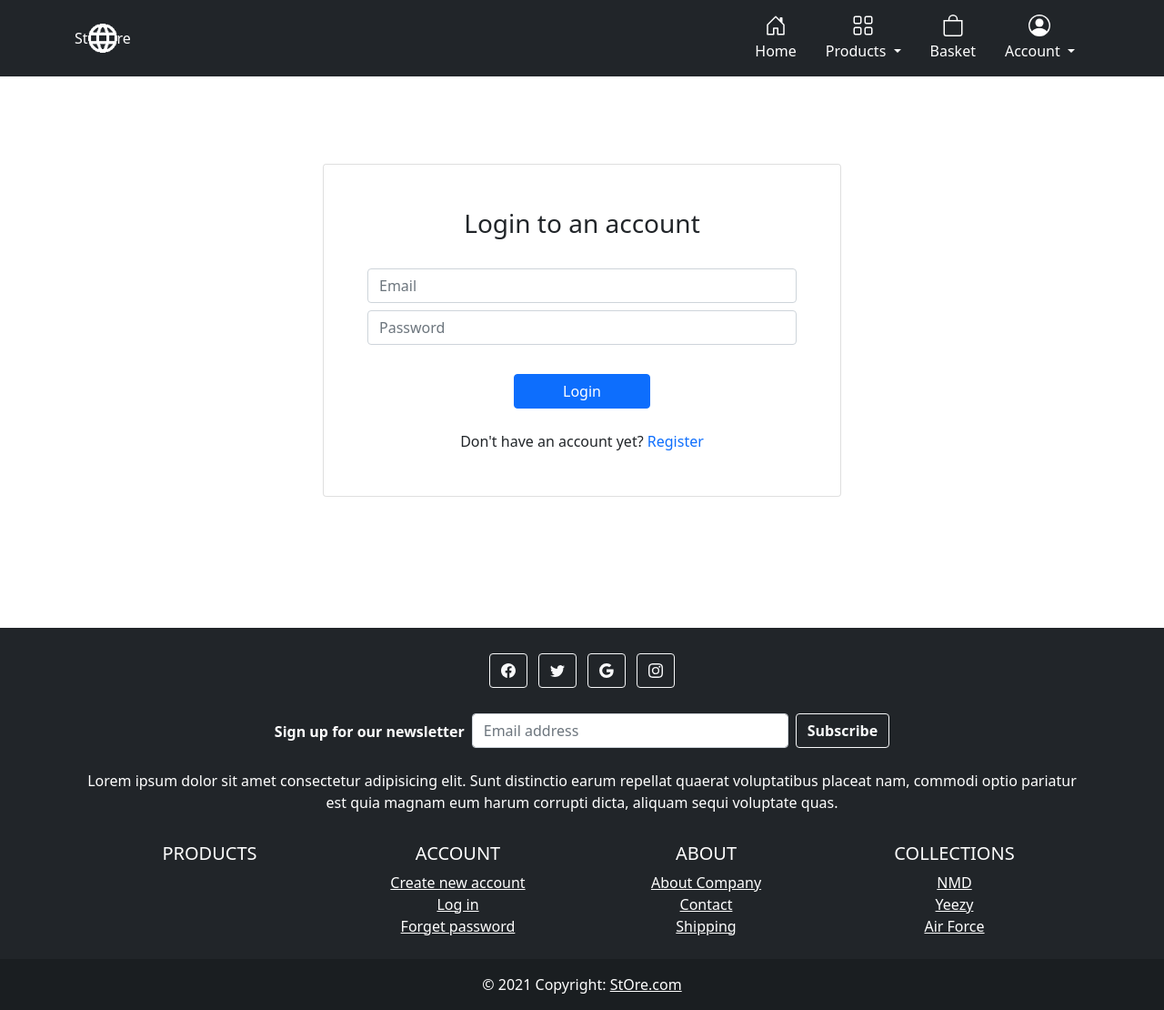
After one commit to Inexpli/Ecommerce-Store, a Django app: page /account/login/ in a window 1280 px wide. The commit adds this page. Shown: the whole page at 91% size. Run offline with Django 3.2, Linux system fonts and the light colour scheme; data that the repository does not hold is empty.

Commit message:
Account register pt.3

```diff
--- a/account/forms.py
+++ b/account/forms.py
@@ -1,6 +1,13 @@
 from django import forms
-from django.contrib.auth.models import User
+from django.contrib.auth.forms import (AuthenticationForm)
 from .models import UserBase
+
+
+class UserLoginForm(AuthenticationForm):
+    username = forms.CharField(min_length=4, max_length=50, widget=forms.TextInput(
+        attrs={'placeholder': 'Email', 'class': 'form-control', 'type': 'email'}))
+    password = forms.CharField(widget=forms.PasswordInput(
+        attrs={'placeholder': 'Password', 'class': 'form-control'}))
 
 
 class RegistrationForm(forms.ModelForm):
--- a/account/urls.py
+++ b/account/urls.py
@@ -1,4 +1,6 @@
+from django.contrib.auth import views as auth_views
 from django.urls import path
+from .forms import (UserLoginForm)
 from . import views
 
 app_name = 'account'
@@ -7,5 +9,8 @@ urlpatterns = [
     path('register/', views.account_register, name='register'),
     path('activate/<slug:uidb64>/<slug:token>/',
          views.account_activate, name='activate'),
-    path('registration_complete', views.registration_complete, name='complete'),
+    path('registration_complete/', views.registration_complete, name='complete'),
+    path('login/', auth_views.LoginView.as_view(redirect_authenticated_user=True, template_name='account/login.html',
+                                                form_class=UserLoginForm), name='login'),
+    path('logout/', auth_views.LogoutView.as_view(), name='logout'),
 ]
--- a/core/settings.py
+++ b/core/settings.py
@@ -130,9 +130,9 @@ MEDIA_ROOT = os.path.join(BASE_DIR, 'media/')
 
 # Custom user model
 AUTH_USER_MODEL = 'account.UserBase'
-LOGIN_REDIRECT_URL = '/account/dashboard'
+LOGIN_REDIRECT_URL = '/'
 LOGIN_URL = 'account/login'
-LOGOUT_REDIRECT_URL = '/'
+LOGOUT_REDIRECT_URL = '/account/login'
 
 # Authentication token config
 EMAIL_BACKEND = 'django.core.mail.backends.smtp.EmailBackend'
--- /dev/null
+++ b/templates/account/login.html
@@ -0,0 +1,37 @@
+{% extends '../store/base.html' %}
+{% load static %}
+{% block title %}Login{% endblock %}
+{% block nav-home %}
+    text-white
+{% endblock %}
+{% block content %}
+<div class="container-fluid">
+    <div class="row no-gutter">
+        <div class="col-md-12">
+            <div class="login d-flex align-items-center py-5">
+                <div class="container mt-5 mb-5">
+                    <div class="row d-flex align-items-center justify-content-center">
+                        <div class="col-md-6">
+                            <form class="card px-5 py-5" action="." method="post">
+                                {% csrf_token %}
+                                <h3 class="mb-2 font-weight-bold text-center pb-4">Login to an account</h3>
+                                {% if form.errors %}
+                                <div class="alert alert-danger" role="alert">
+                                    Error: Incorrect username or password
+                                </div>
+                                {% endif %}
+                                <div class="form-input pb-2">{{ form.username }}</div>
+                                <div class="form-input pb-2">{{ form.password }}</div>
+                                <div class="text-center">
+                                    <button class="btn btn-primary mt-4 signup" type="submit" style="width: 150px;">Login</button>
+                                </div>
+                                <div class="text-center mt-4"> <span>Don't have an account yet?</span> <a href="{% url 'account:register' %}" class="text-decoration-none">Register</a> </div>
+                            </form>
+                        </div>
+                    </div>
+                </div>
+            </div>
+        </div>
+    </div>
+</div>
+{% endblock %}
--- a/templates/account/register.html
+++ b/templates/account/register.html
@@ -33,7 +33,7 @@
                                 <div class="text-center">
                                     <button class="btn btn-primary mt-4 signup" type="submit" style="width: 150px;">Register</button>
                                 </div>
-                                <div class="text-center mt-4"> <span>Already a member?</span> <a href="#" class="text-decoration-none">Login</a> </div>
+                                <div class="text-center mt-4"> <span>Already have an account?</span> <a href="{% url 'account:login' %}" class="text-decoration-none">Login</a> </div>
                             </form>
                         </div>
                     </div>
--- a/templates/store/base.html
+++ b/templates/store/base.html
@@ -67,6 +67,16 @@
               </li>
               {% if user.is_authenticated %}
               <li>
+                <a href="#" class="nav-link text-white" role="button">
+                  <svg xmlns="http://www.w3.org/2000/svg" width="24" height="24" fill="currentColor" class="bi d-block mx-auto mb-1" viewBox="0 0 16 16">
+                    <path fill-rule="evenodd" d="M10.854 7.146a.5.5 0 0 1 0 .708l-3 3a.5.5 0 0 1-.708 0l-1.5-1.5a.5.5 0 1 1 .708-.708L7.5 9.793l2.646-2.647a.5.5 0 0 1 .708 0z"/>
+                    <path d="M4 1.5H3a2 2 0 0 0-2 2V14a2 2 0 0 0 2 2h10a2 2 0 0 0 2-2V3.5a2 2 0 0 0-2-2h-1v1h1a1 1 0 0 1 1 1V14a1 1 0 0 1-1 1H3a1 1 0 0 1-1-1V3.5a1 1 0 0 1 1-1h1v-1z"/>
+                    <path d="M9.5 1a.5.5 0 0 1 .5.5v1a.5.5 0 0 1-.5.5h-3a.5.5 0 0 1-.5-.5v-1a.5.5 0 0 1 .5-.5h3zm-3-1A1.5 1.5 0 0 0 5 1.5v1A1.5 1.5 0 0 0 6.5 4h3A1.5 1.5 0 0 0 11 2.5v-1A1.5 1.5 0 0 0 9.5 0h-3z"/>
+                  </svg>
+                  Dashboard
+                </a>
+              </li>
+              <li>
                 <a href="#" class="nav-link {% block nav-account %}text-white{% endblock %}" role="button">
                   <svg xmlns="http://www.w3.org/2000/svg" width="24" height="24" fill="currentColor" class="bi d-block mx-auto mb-1" viewBox="0 0 16 16">
                     <path d="M11 6a3 3 0 1 1-6 0 3 3 0 0 1 6 0z"/>
@@ -76,7 +86,7 @@
                 </a>
               </li>
               <li>
-                <a href="/logout" class="nav-link text-white">
+                <a href="{% url 'account:logout' %}" class="nav-link text-white">
                   <svg xmlns="http://www.w3.org/2000/svg" width="24" height="24" fill="currentColor" class="bi d-block mx-auto mb-1" viewBox="0 0 16 16">
                     <path d="M8.5 10c-.276 0-.5-.448-.5-1s.224-1 .5-1 .5.448.5 1-.224 1-.5 1z"/>
                      <path d="M10.828.122A.5.5 0 0 1 11 .5V1h.5A1.5 1.5 0 0 1 13 2.5V15h1.5a.5.5 0 0 1 0 1h-13a.5.5 0 0 1 0-1H3V1.5a.5.5 0 0 1 .43-.495l7-1a.5.5 0 0 1 .398.117zM11.5 2H11v13h1V2.5a.5.5 0 0 0-.5-.5zM4 1.934V15h6V1.077l-6 .857z"/>
@@ -95,10 +105,10 @@
                   </a>
                   <ul class="dropdown-menu" aria-labelledby="productsDropdown">
                     <li>
-                      <a class="dropdown-item" href="/login">Login</a>
+                      <a class="dropdown-item" href="{% url 'account:login' %}">Login</a>
                     </li>
                     <li>
-                      <a class="dropdown-item" href="/register">Register</a>
+                      <a class="dropdown-item" href="{% url 'account:register' %}">Register</a>
                     </li>
                   </ul>
                 </li>
```
Also changed, not shown: templates/account/dashboard.html (added).
